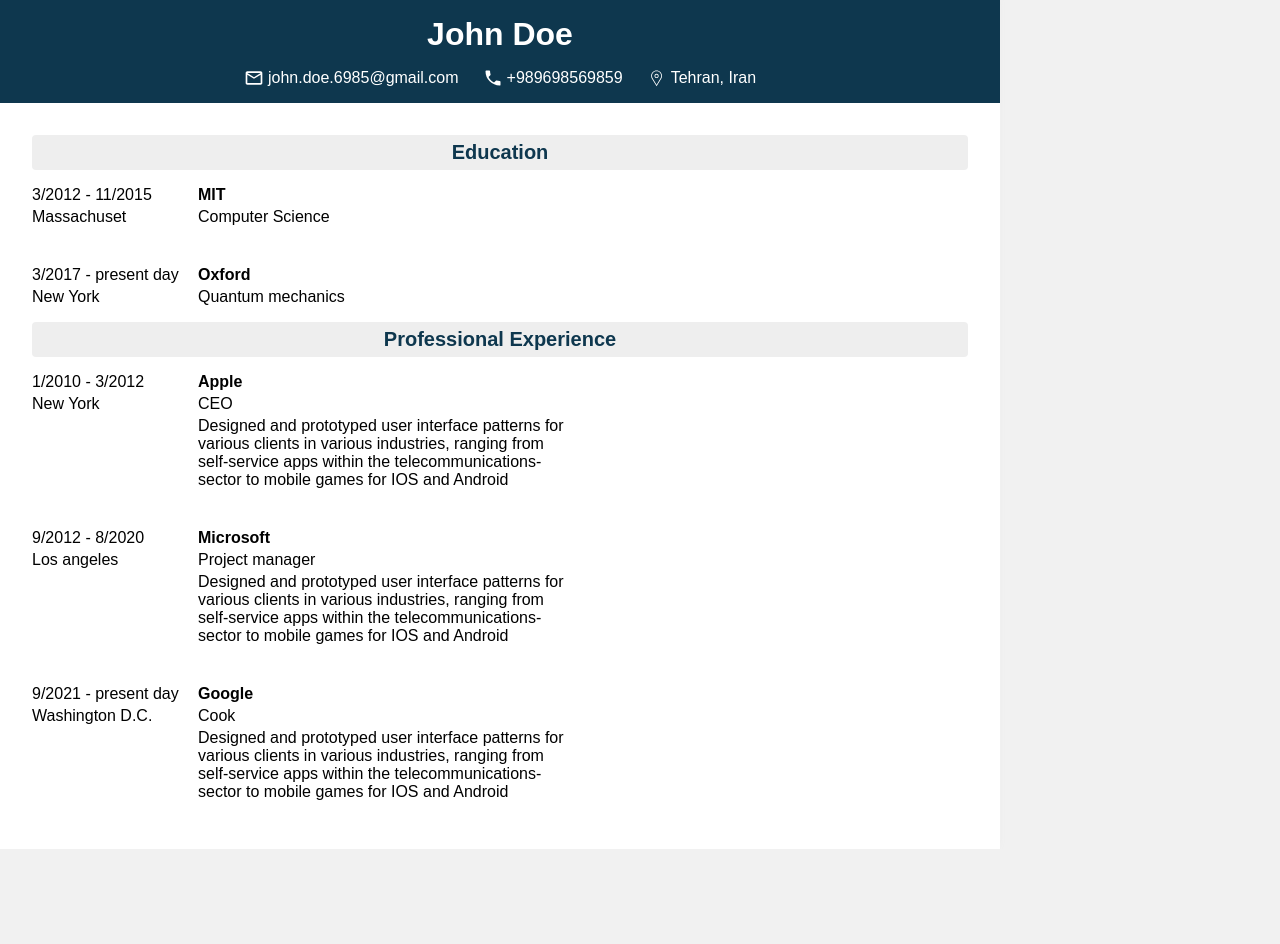
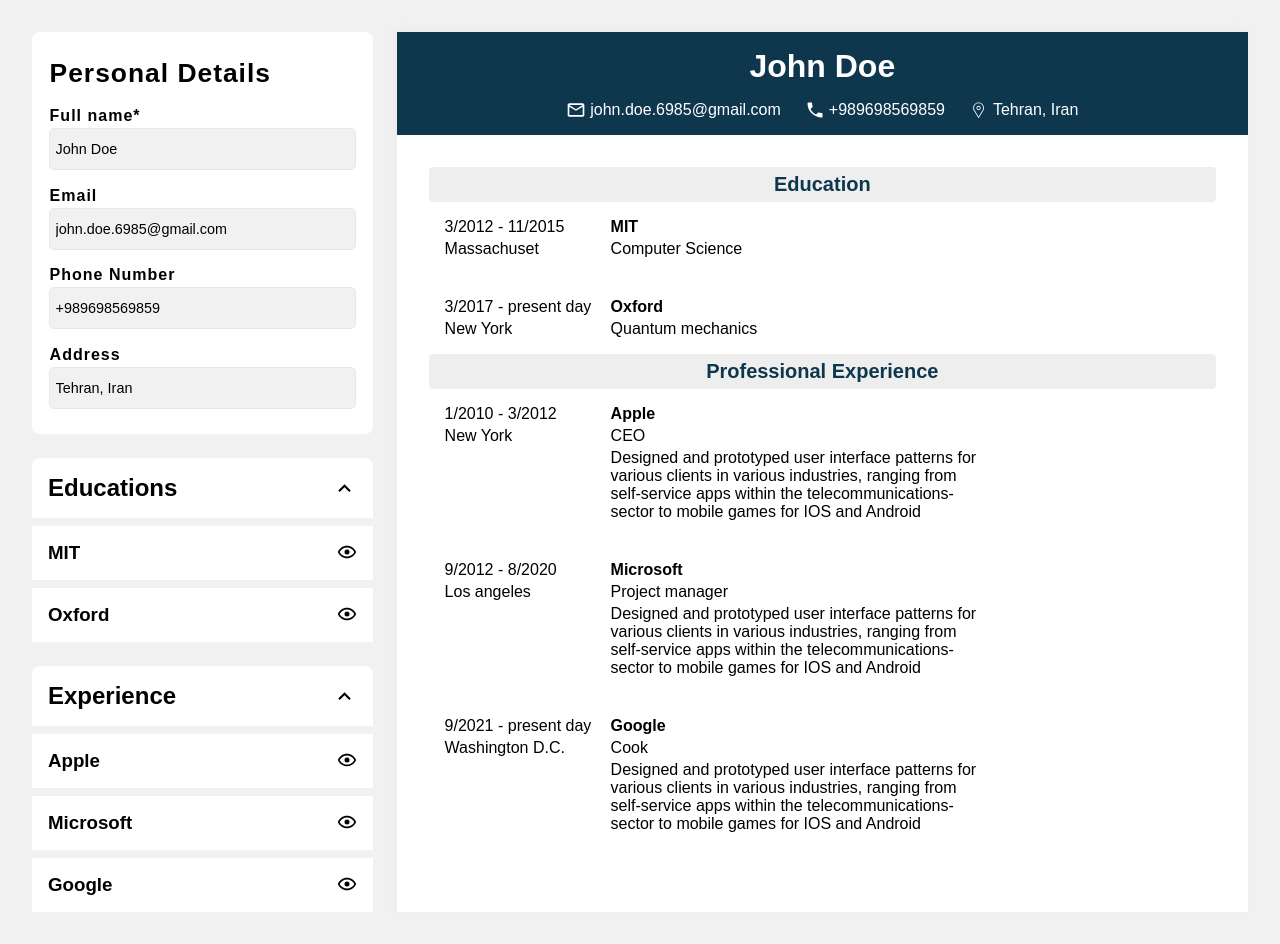
Before and after one commit to itsEmadK/odin-cv, a React (Vite) app: page / in a window 1280 px wide. Before the commit the page ends 849 px from the top, so only its background shows below. Built offline with nearby package versions, Linux system fonts and the light colour scheme.

Commit message:
Adjust the page structure

```diff
--- a/src/App.jsx
+++ b/src/App.jsx
@@ -1,9 +1,108 @@
 import './App.css';
 import Resume from './components/Resume';
-import { person } from './person.js';
+import { person as personData } from './person.js';
+import { useState } from 'react';
+import PersonalDetailsForm from './components/PersonalDetailsForm.jsx';
+import EducationList from './components/Educations.jsx';
+import JobsList from './components/Jobs.jsx';
 
 function App() {
-  return <Resume person={person}></Resume>;
+  const [person, setPerson] = useState(personData);
+  const educations = person.educations;
+  const [hiddenEducationIDs, setHiddenEducationIDs] = useState([]);
+  const [isEducationsExpanded, setIsEducationsExpanded] = useState(true);
+
+  const jobs = person.jobs;
+  const [hiddenJobIDs, setHiddenJobIDs] = useState([]);
+  const [isJobsExpanded, setIsJobsExpanded] = useState(true);
+
+  function handlePersonInfoChange(newPerson) {
+    setPerson(newPerson);
+  }
+
+  function handleEducationVisibilityToggle(id) {
+    if (hiddenEducationIDs.includes(id)) {
+      setHiddenEducationIDs(hiddenEducationIDs.filter((educationID) => educationID !== id));
+    } else {
+      setHiddenEducationIDs([...hiddenEducationIDs, id]);
+    }
+  }
+
+  function handleJobVisibilityToggle(id) {
+    if (hiddenJobIDs.includes(id)) {
+      console.log(hiddenJobIDs.filter((jobID) => jobID !== id));
+      setHiddenJobIDs(hiddenJobIDs.filter((jobID) => jobID !== id));
+    } else {
+      console.log([...hiddenJobIDs, id]);
+      setHiddenJobIDs([...hiddenJobIDs, id]);
+    }
+  }
+
+  function handleEducationsExpand() {
+    setIsEducationsExpanded(!isEducationsExpanded);
+  }
+  function handleJobsExpand() {
+    setIsJobsExpanded(!isJobsExpanded);
+  }
+
+  return (
+    <main>
+      <aside>
+        <PersonalDetailsForm
+          person={person}
+          onChange={handlePersonInfoChange}
+        ></PersonalDetailsForm>
+        <section className="educations">
+          <div className={`educations-header ${isEducationsExpanded && 'expanded'}`}>
+            <h2>Educations</h2>
+            <button
+              onClick={handleEducationsExpand}
+              className={isEducationsExpanded ? 'collapse' : 'expand'}
+            ></button>
+          </div>
+          {isEducationsExpanded && (
+            <EducationList
+              educations={educations}
+              hiddenEducationIDs={hiddenEducationIDs}
+              onItemVisibilityToggle={handleEducationVisibilityToggle}
+              onItemClick={(id) => {
+                console.log(id);
+              }}
+            ></EducationList>
+          )}
+        </section>
+
+        <section className="experience">
+          <div className={`jobs-header ${isJobsExpanded && 'expanded'}`}>
+            <h2>Experience</h2>
+            <button
+              onClick={handleJobsExpand}
+              className={isJobsExpanded ? 'collapse' : 'expand'}
+            ></button>
+          </div>
+          {isJobsExpanded && (
+            <JobsList
+              jobs={jobs}
+              hiddenJobIDs={hiddenJobIDs}
+              onItemVisibilityToggle={handleJobVisibilityToggle}
+              onItemClick={(id) => {
+                console.log(id);
+              }}
+            ></JobsList>
+          )}
+        </section>
+      </aside>
+      <Resume
+        person={{
+          ...person,
+          educations: person.educations.filter(
+            (education) => !hiddenEducationIDs.includes(education.id)
+          ),
+          jobs: person.jobs.filter((job) => !hiddenJobIDs.includes(job.id)),
+        }}
+      ></Resume>
+    </main>
+  );
 }
 
 export default App;
```
